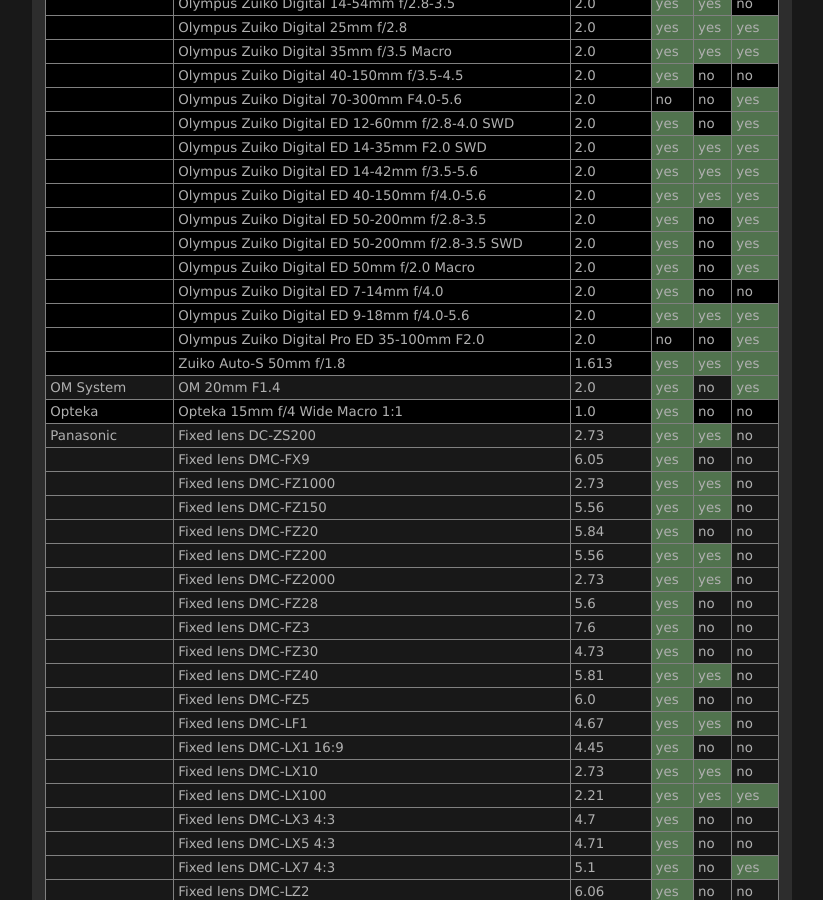
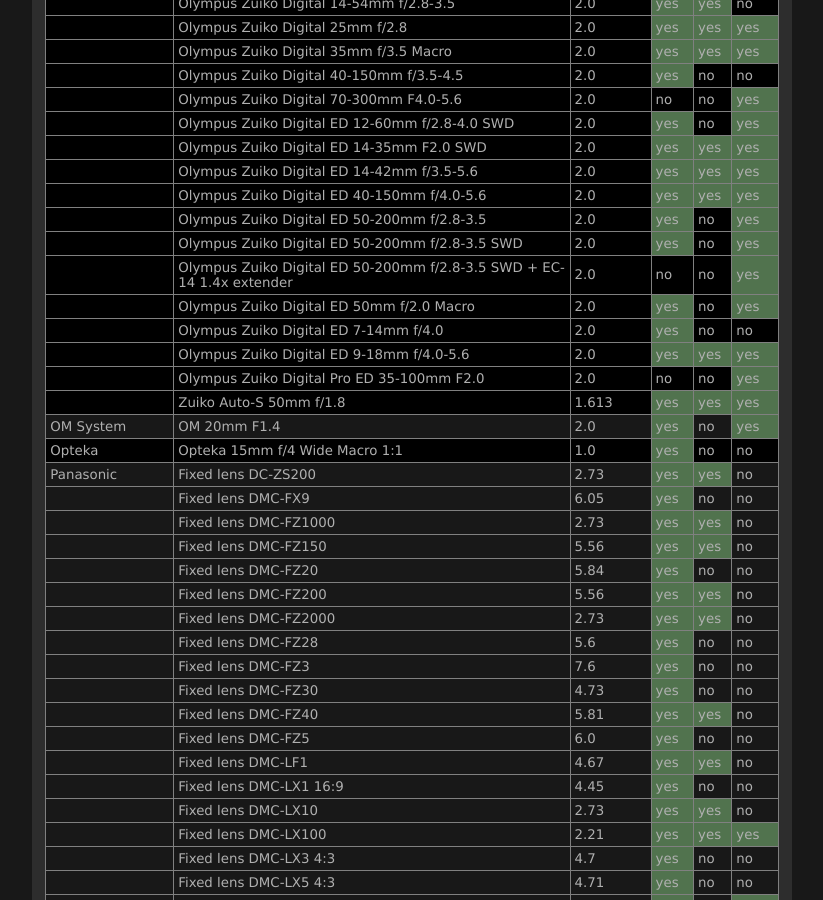
Before and after one commit to lensfun/lensfun.github.io, a Jekyll site: the page built from _posts/lenslist/2999-12-31-Lenslist-master.md, in a window 1280 px wide and 900 px high, scrolled down 17304 px. Shown: the whole window, without its empty margins (284-1107 px from the left). Built offline with Jekyll 4.4.1, drawn with Linux system fonts in a browser that asks for light colours.

Commit message:
Update master lens list from GitHub Actions

```diff
--- a/_posts/lenslist/2999-12-31-Lenslist-master.md
+++ b/_posts/lenslist/2999-12-31-Lenslist-master.md
@@ -718,6 +718,7 @@ This list was generated on 2024-02-20 from current Lensfun sources. Your Lensfun
 <tr class="lenslist-bg1"><td></td><td>Olympus Zuiko Digital ED 40-150mm f/4.0-5.6</td><td>2.0</td><td class="lenslist-highlight lenslist-check">yes</td><td class="lenslist-highlight lenslist-check">yes</td><td class="lenslist-highlight lenslist-check">yes</td></tr>
 <tr class="lenslist-bg1"><td></td><td>Olympus Zuiko Digital ED 50-200mm f/2.8-3.5</td><td>2.0</td><td class="lenslist-highlight lenslist-check">yes</td><td class="lenslist-check">no</td><td class="lenslist-highlight lenslist-check">yes</td></tr>
 <tr class="lenslist-bg1"><td></td><td>Olympus Zuiko Digital ED 50-200mm f/2.8-3.5 SWD</td><td>2.0</td><td class="lenslist-highlight lenslist-check">yes</td><td class="lenslist-check">no</td><td class="lenslist-highlight lenslist-check">yes</td></tr>
+<tr class="lenslist-bg1"><td></td><td>Olympus Zuiko Digital ED 50-200mm f/2.8-3.5 SWD + EC-14 1.4x extender</td><td>2.0</td><td class="lenslist-check">no</td><td class="lenslist-check">no</td><td class="lenslist-highlight lenslist-check">yes</td></tr>
 <tr class="lenslist-bg1"><td></td><td>Olympus Zuiko Digital ED 50mm f/2.0 Macro</td><td>2.0</td><td class="lenslist-highlight lenslist-check">yes</td><td class="lenslist-check">no</td><td class="lenslist-highlight lenslist-check">yes</td></tr>
 <tr class="lenslist-bg1"><td></td><td>Olympus Zuiko Digital ED 7-14mm f/4.0</td><td>2.0</td><td class="lenslist-highlight lenslist-check">yes</td><td class="lenslist-check">no</td><td class="lenslist-check">no</td></tr>
 <tr class="lenslist-bg1"><td></td><td>Olympus Zuiko Digital ED 9-18mm f/4.0-5.6</td><td>2.0</td><td class="lenslist-highlight lenslist-check">yes</td><td class="lenslist-highlight lenslist-check">yes</td><td class="lenslist-highlight lenslist-check">yes</td></tr>
```
